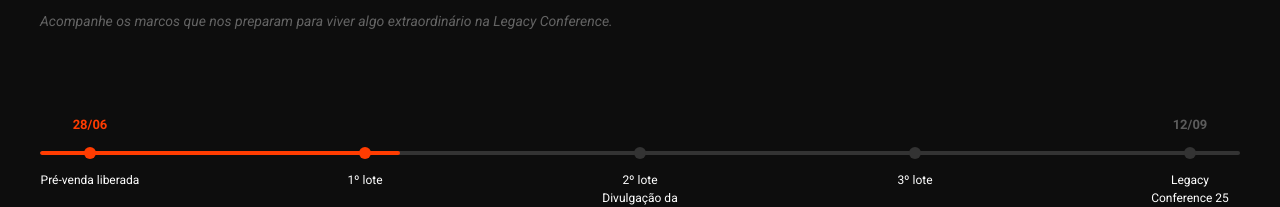
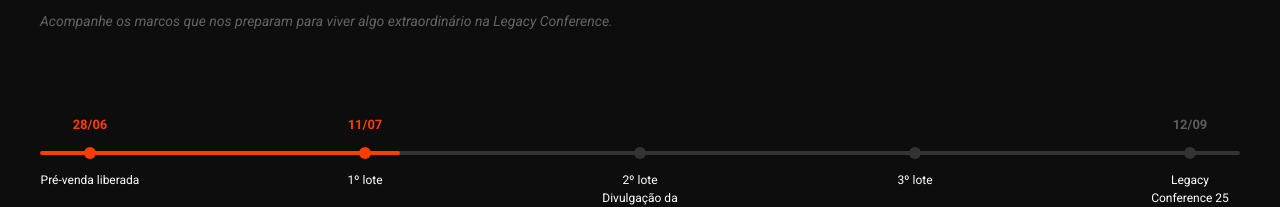
Before and after one commit to juliannevolotao/legacy-santos, a React (Vite) app: page /conference in a window 1280 px wide. Shown: the part 845-1052 px from the top of the page. Built offline with nearby package versions, Linux system fonts and the light colour scheme.

Commit message:
Fix timeline date

```diff
--- a/src/components/conference/Timeline/index.jsx
+++ b/src/components/conference/Timeline/index.jsx
@@ -12,7 +12,7 @@
       </div>
 
       <div className={`${styles.step} ${styles.done}`}>
-        <p className={styles.date}></p>
+        <p className={styles.date}>11/07</p>
         <div className={styles.dot}></div>
         <p className={styles.text}>1º lote </p>
       </div>
```
